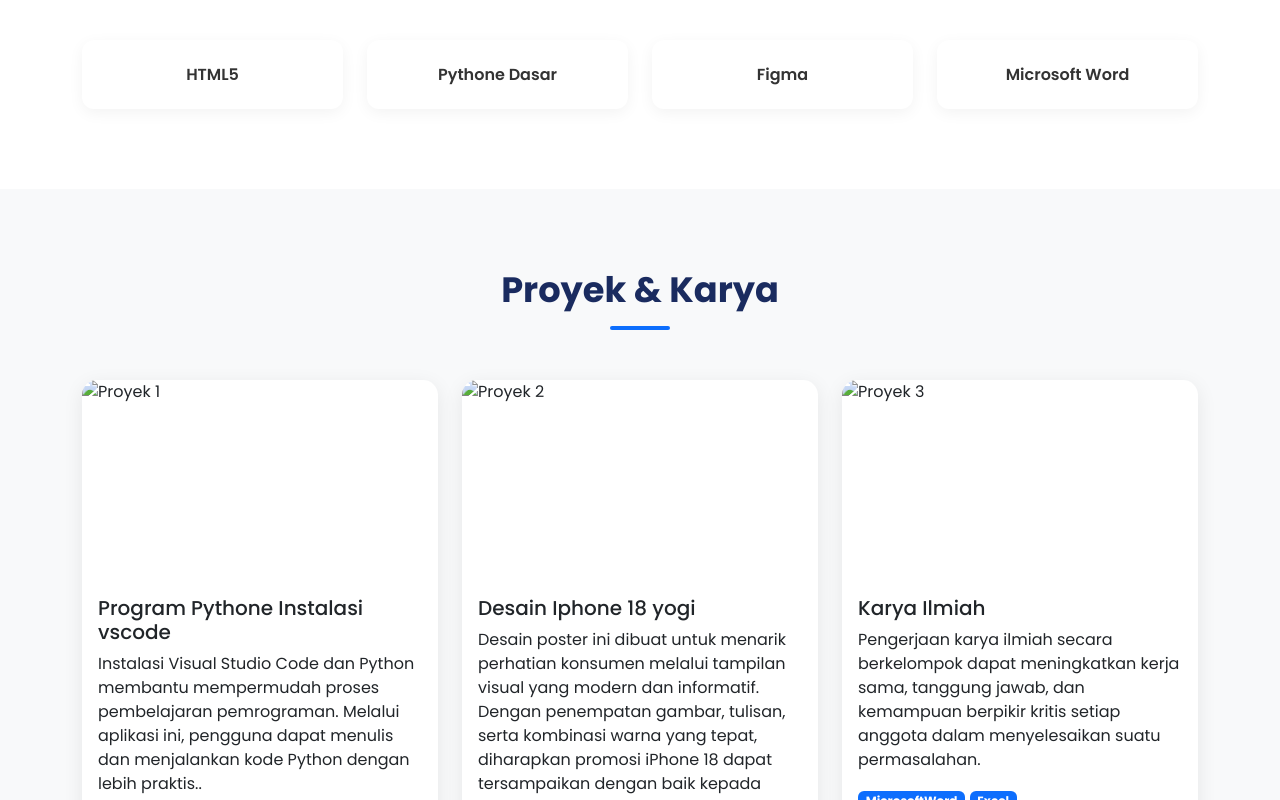
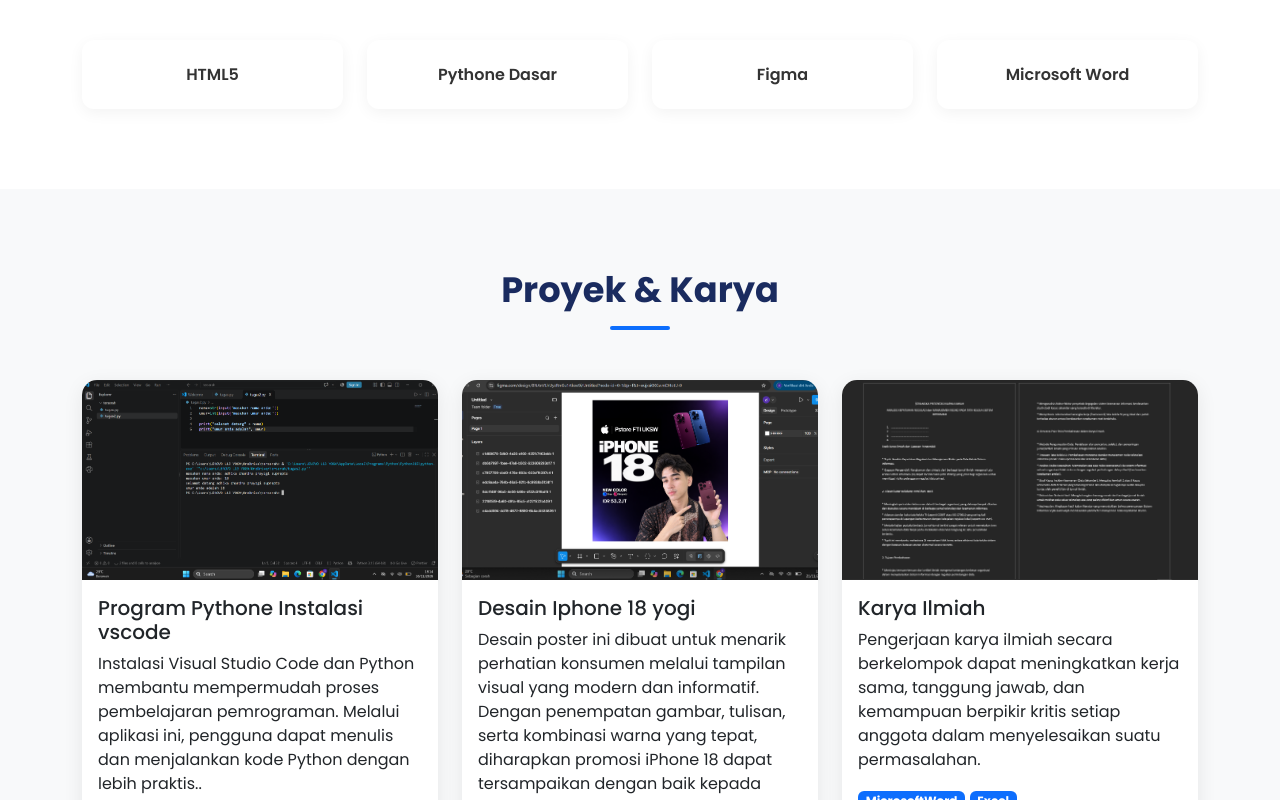
Before and after one commit to dikayogi009-coder/adhikaa, a plain HTML site: page index.html in a window 1280 px wide. Shown: the part 1390-2190 px from the top of the page. Drawn offline with nearby package versions, Linux system fonts and the light colour scheme; files that its build step writes are made by us from their sources; files whose address does not match are found by name.

Commit message:
Update index.html

```diff
--- a/index.html
+++ b/index.html
@@ -12,7 +12,7 @@
     <!-- Google Fonts: Poppins -->
     <link href="https://fonts.googleapis.com/css2?family=Poppins:wght@300;400;500;600;700;800&display=swap" rel="stylesheet">
     <!-- Custom CSS -->
-    <link rel="stylesheet" href="css/style.css">
+    <link rel="stylesheet" href="/style.css">
 </head>
 <body>
 
@@ -56,7 +56,7 @@
                     </div>
                     <div class="col-lg-5 text-center order-1 order-lg-2 mb-4 mb-lg-0">
                         <div class="profile-photo-wrapper">
-                            <img src="assets/img/profil.jpg" alt="Foto Profil Adhika" class="profile-photo">
+                            <img src="profil.jpg" alt="Foto Profil Adhika" class="profile-photo">
                         </div>
                     </div>
                 </div>
@@ -118,7 +118,7 @@
                     <!-- Proyek 1 -->
                     <div class="col-md-6 col-lg-4">
                         <div class="card project-card h-100">
-                            <img src="assets/img/proyek1.png" class="card-img-top" alt="Proyek 1">
+                            <img src="proyek1.png" class="card-img-top" alt="Proyek 1">
                             <div class="card-body">
                                 <h5 class="card-title">Program Pythone Instalasi vscode</h5>
                                 <p class="card-text">Instalasi Visual Studio Code dan Python membantu mempermudah proses pembelajaran pemrograman. Melalui aplikasi ini, pengguna dapat menulis dan menjalankan kode Python dengan lebih praktis..</p>
@@ -132,7 +132,7 @@
                     <!-- Proyek 2 -->
                     <div class="col-md-6 col-lg-4">
                         <div class="card project-card h-100">
-                            <img src="assets/img/proyek2.png" class="card-img-top" alt="Proyek 2">
+                            <img src="proyek2.png" class="card-img-top" alt="Proyek 2">
                             <div class="card-body">
                                 <h5 class="card-title">Desain Iphone 18 yogi</h5>
                                 <p class="card-text">Desain poster ini dibuat untuk menarik perhatian konsumen melalui tampilan visual yang modern dan informatif. Dengan penempatan gambar, tulisan, serta kombinasi warna yang tepat, diharapkan promosi iPhone 18 dapat tersampaikan dengan baik kepada masyarakat.</p>
@@ -146,7 +146,7 @@
                     <!-- Proyek 3 -->
                     <div class="col-md-6 col-lg-4">
                         <div class="card project-card h-100">
-                            <img src="assets/img/proyek3.png" class="card-img-top" alt="Proyek 3">
+                            <img src="proyek3.png" class="card-img-top" alt="Proyek 3">
                             <div class="card-body">
                                 <h5 class="card-title">Karya Ilmiah</h5>
                                 <p class="card-text">Pengerjaan karya ilmiah secara berkelompok dapat meningkatkan kerja sama, tanggung jawab, dan kemampuan berpikir kritis setiap anggota dalam menyelesaikan suatu permasalahan.</p>
```
